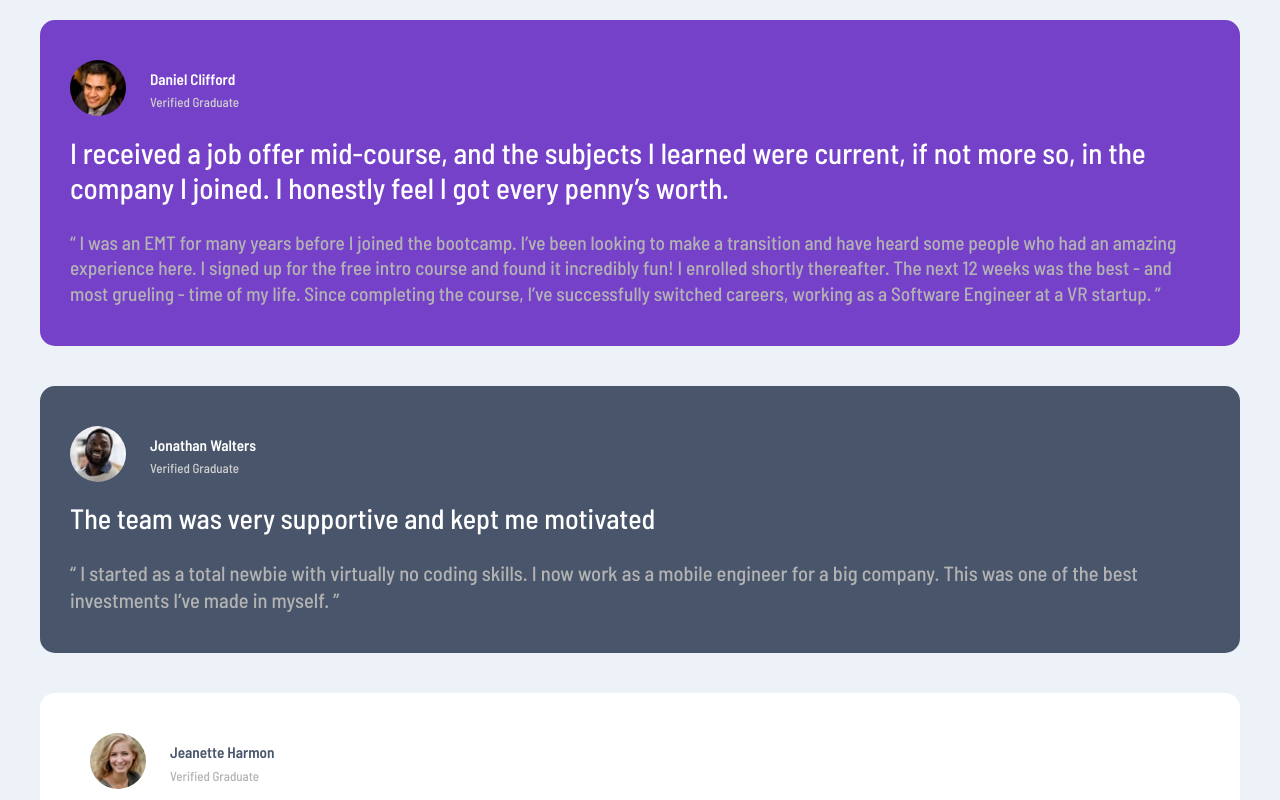
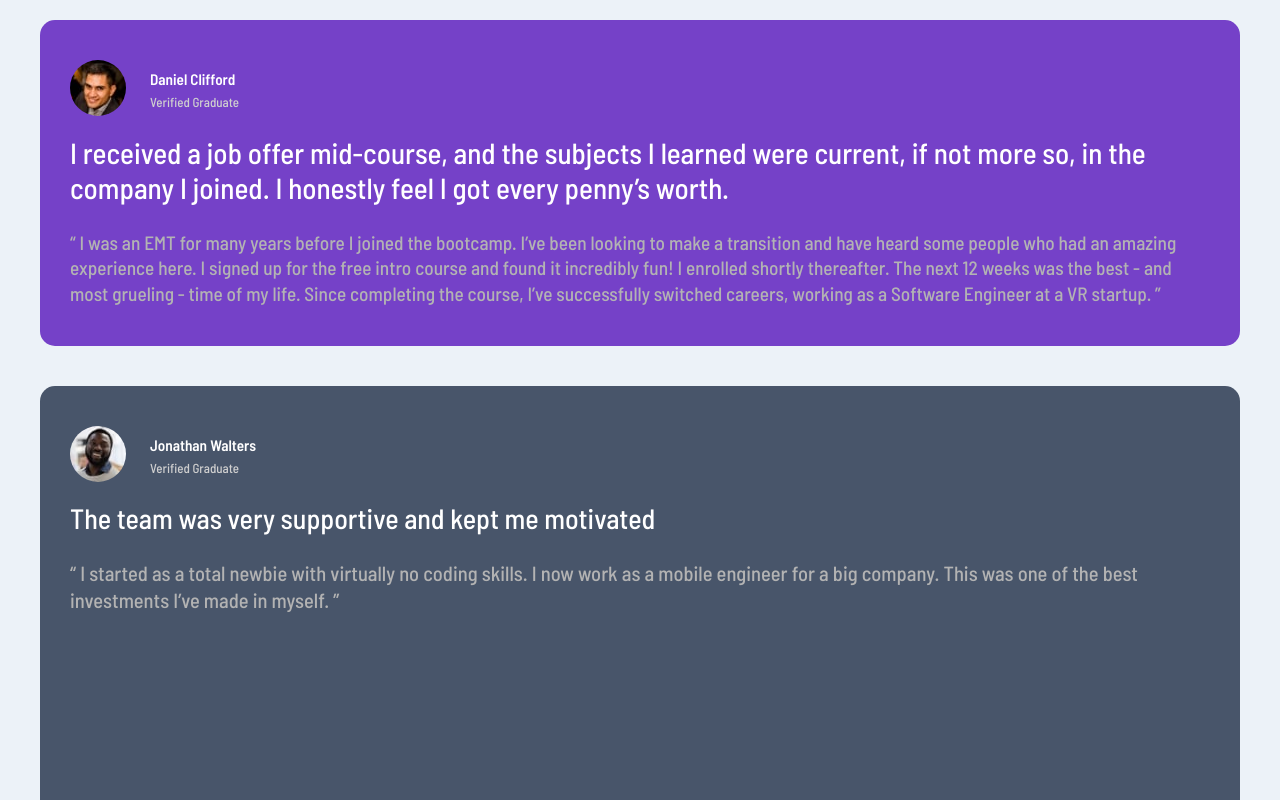
Before and after one commit to gilda-prv/Testimonials-grid-section, a plain HTML site: page index.html in a window 1280 px wide. Shown: the top 800 px of the page. Drawn offline with Linux system fonts and the light colour scheme.

Commit message:
Update style.css

```diff
--- a/style.css
+++ b/style.css
@@ -36,11 +36,7 @@ body {
   display: grid;
   grid-gap: 30px;
   grid-template-columns: repeat(auto-fit, minmax(240px, 1fr));
-<<<<<<< HEAD
   grid-auto-rows: 480px;
-=======
-  grid-auto-rows: 450px;
->>>>>>> 24f74c66b6e8c3373a958481b424127425be20d6
   object-fit: cover;
   grid-template-areas:
     "box1 box1 box2 box3 "
```
